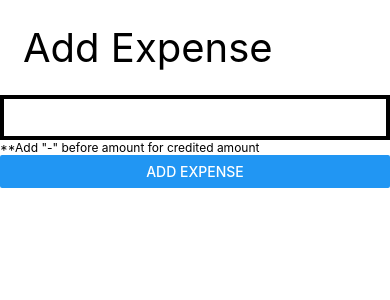
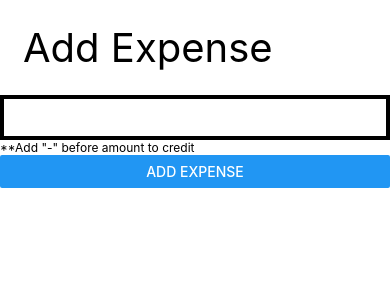
Before and after one commit to mayank4kathuria/Expense-Tracker-Mobile, a React Native app: screen / in a window 390 px wide. Both pictures are taken after a click on the button "ADD EXPENSE". Shown: the top 300 px of the page. Built offline with nearby package versions, Linux system fonts and the light colour scheme.

Commit message:
FIX addExpense component

```diff
--- a/addExpense.js
+++ b/addExpense.js
@@ -30,7 +30,7 @@ export default class AddExpense extends React.Component {
 				value={this.state.amount}
 				keyboardType="numeric"
 				onChangeText = {this.handleExpense}/>
-				<Text style = {{fontSize: 12}}>**Add "-" before amount for credited amount</Text>
+				<Text style = {{fontSize: 12}}>**Add "-" before amount to credit</Text>
 				<Button title="Add Expense" onPress={this.handleSubmit}/>
 			</View>
 
```
